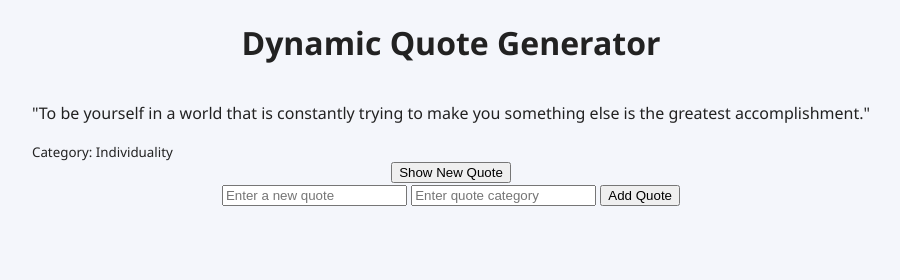
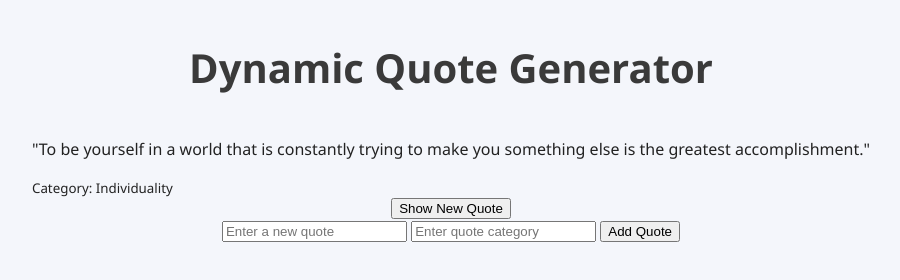
Before and after one commit to bblack-jewENT/alx_fe_javascript, a plain HTML site: page dom-manipulation/index.html in a window 1280 px wide. Shown: the whole page, without its empty margins (189-1089 px from the left). Drawn offline with Linux system fonts and the light colour scheme.

Commit message:
Update style.css
Add css to h1 element tag.

```diff
--- a/dom-manipulation/style.css
+++ b/dom-manipulation/style.css
@@ -9,3 +9,9 @@ body {
 	align-items: center;
 	min-height: 100vh;
 }
+
+h1 {
+	margin-top: 40px;
+	font-size: 2.5rem;
+	color: #3a3a3a;
+}
```
